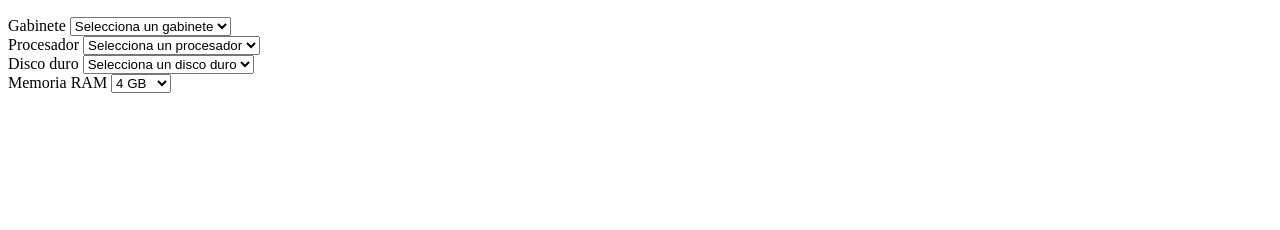
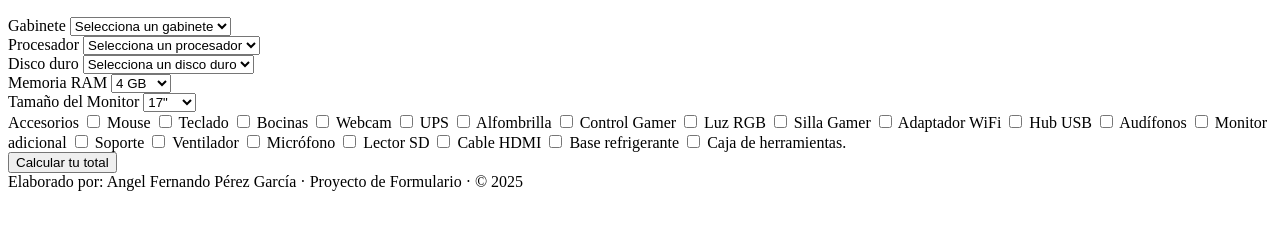
Before and after one commit to FernandoPerez233/Tarea24-ArmaTuComputadora, a plain HTML site: page index.html in a window 1280 px wide. Shown: the part 110-340 px from the top of the page. Drawn offline with Linux system fonts and the light colour scheme.

Commit message:
finalizacion de index
Se termino de agregar todo lo necesario para el index, así como id's, name's, values y demás cosas necesarias para nuestro css y js

```diff
--- a/index.html
+++ b/index.html
@@ -54,6 +54,70 @@
                 <option value="1950">16 GB</option>
             </select>
         </div>
+
+        <div class="container-form">
+            <label for="text">Tamaño del Monitor</label>
+            <select name="tamañomonitor" id="tamañomonitor">
+                <option value="2500">17"</option>
+                <option value="2700">19"</option>
+                <option value="3000">21.5"</option>
+                <option value="3200">24"</option>
+                <option value="3400">27"</option>
+                <option value="3700">32"</option>
+            </select>
+        </div>
+
+        <div class="container-form">
+            <label for="text">Accesorios</label>
+
+            <input type="checkbox" name="accesorios" id="accesorios" value="200">
+            <label for="text"> Mouse</label>
+            <input type="checkbox" name="accesorios" id="accesorios" value="200">
+            <label for="text">Teclado</label>
+            <input type="checkbox" name="accesorios" id="accesorios" value="200">
+            <label for="text">Bocinas</label>
+            <input type="checkbox" name="accesorios" id="accesorios" value="200">
+            <label for="text">Webcam</label>
+            <input type="checkbox" name="accesorios" id="accesorios" value="200">
+            <label for="text">UPS</label>
+            <input type="checkbox" name="accesorios" id="accesorios" value="200">
+            <label for="text">Alfombrilla</label>
+            <input type="checkbox" name="accesorios" id="accesorios" value="200">
+            <label for="text">Control Gamer</label>
+            <input type="checkbox" name="accesorios" id="accesorios" value="200">
+            <label for="text">Luz RGB</label>
+            <input type="checkbox" name="accesorios" id="accesorios" value="200">
+            <label for="text">Silla Gamer</label>
+            <input type="checkbox" name="accesorios" id="accesorios" value="200">
+            <label for="text">Adaptador WiFi</label>
+            <input type="checkbox" name="accesorios" id="accesorios" value="200">
+            <label for="text">Hub USB</label>
+            <input type="checkbox" name="accesorios" id="accesorios" value="200">
+            <label for="text">Audífonos</label>
+            <input type="checkbox" name="accesorios" id="accesorios" value="200">
+            <label for="text">Monitor adicional</label>
+            <input type="checkbox" name="accesorios" id="accesorios" value="200">
+            <label for="text">Soporte</label>
+            <input type="checkbox" name="accesorios" id="accesorios" value="200">
+            <label for="text">Ventilador</label>
+            <input type="checkbox" name="accesorios" id="accesorios" value="200">
+            <label for="text">Micrófono</label>
+            <input type="checkbox" name="accesorios" id="accesorios" value="200">
+            <label for="text">Lector SD</label>
+            <input type="checkbox" name="accesorios" id="accesorios" value="200">
+            <label for="text">Cable HDMI</label>
+            <input type="checkbox" name="accesorios" id="accesorios" value="200">
+            <label for="text">Base refrigerante</label>
+            <input type="checkbox" name="accesorios" id="accesorios" value="200">
+            <label for="text">Caja de herramientas.</label>
+        </div>
+
+        <button type="button" class="btn-calcular" onclick="">Calcular tu total</button>
+        <div id="total" class="total"></div>
     </form>
+
+    <footer>
+        Elaborado por: Angel Fernando Pérez García · Proyecto de Formulario · © 2025
+    </footer>
 </body>
 </html>
```
